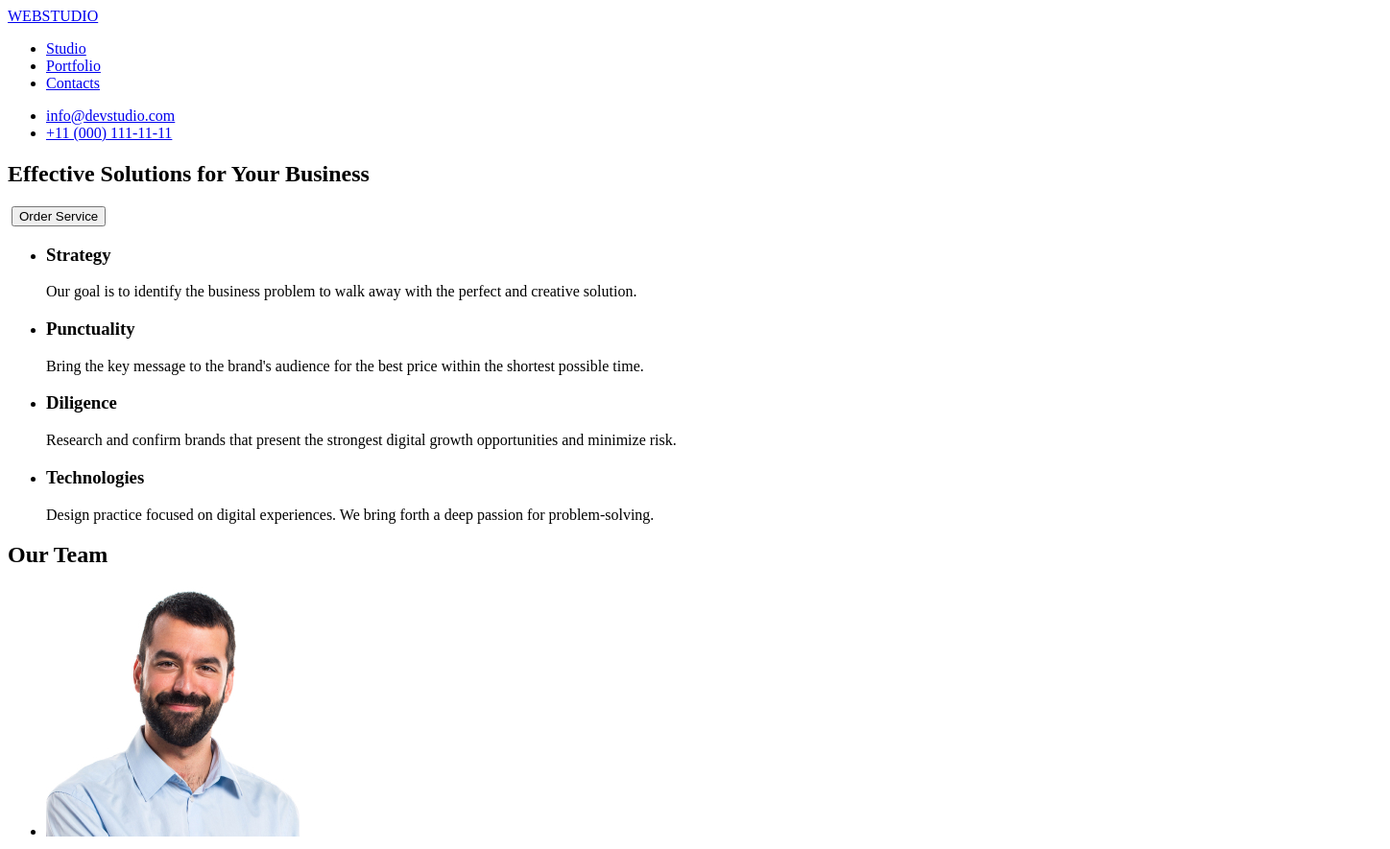
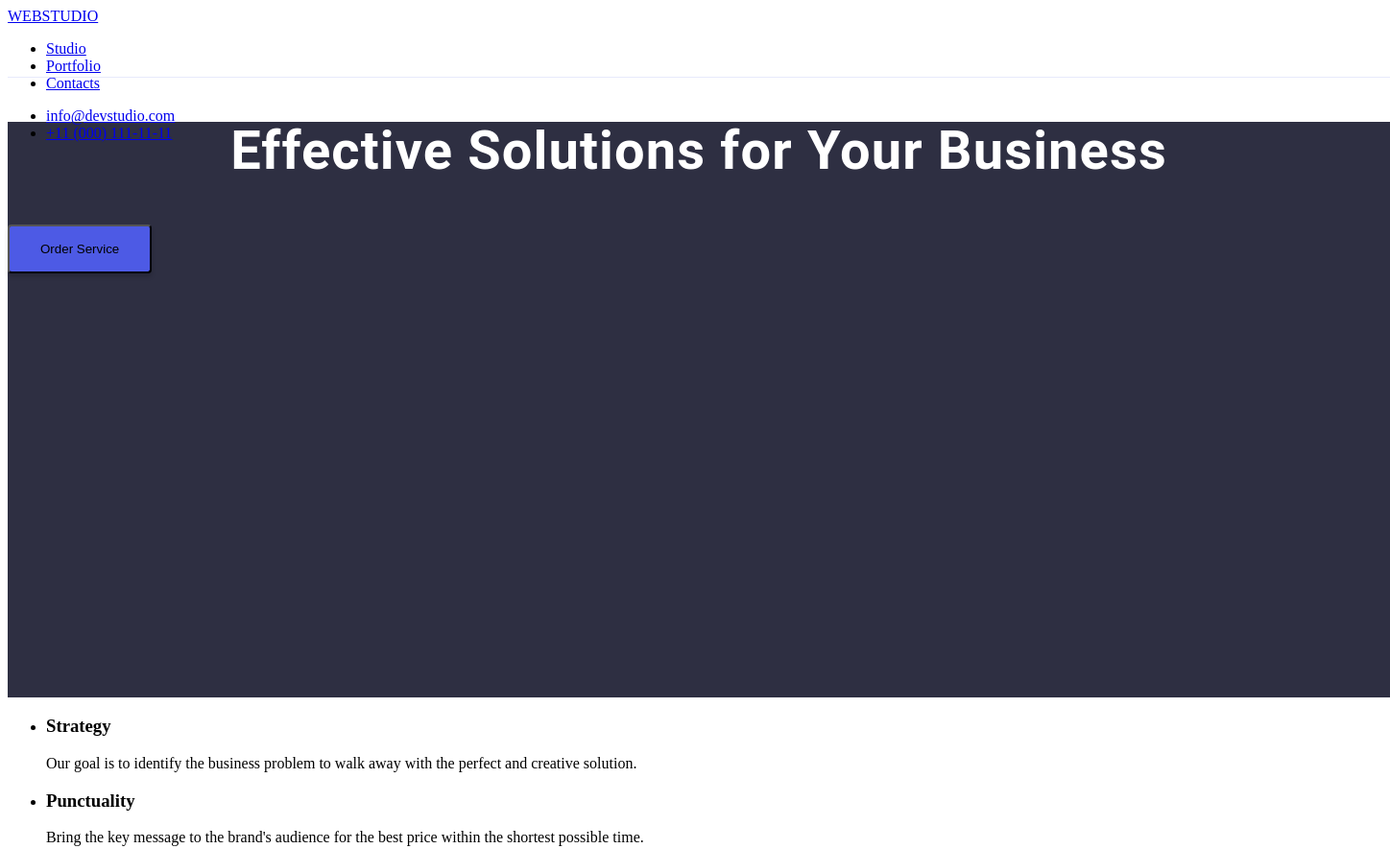
Before and after one commit to MiniailoKyrylo/goit-markup-hw-01, a plain HTML site: page index.html in a window 1280 px wide. Shown: the top 885 px of the page at 96% size, 1448 px wide, since content can reach past the window. Drawn offline with Linux system fonts and the light colour scheme.

Commit message:
Add style.css

```diff
--- a/index.html
+++ b/index.html
@@ -3,10 +3,12 @@
     <head>
         <meta charset="UTF-8">
         <meta name="viewport" content="width=device-width, initial-scale=1.0">
+        <link rel="stylesheet" href="style.css">
         <title>Document</title>
     </head>
     <body>
         <header>
+            <div class="header-all-block">
                 <!--Logo-->
                 <a href="/">WEBSTUDIO</a>
 
@@ -36,18 +38,18 @@
                         </li>
                     </ul>
                 </adress>
+            </div>
         </header>
 
         <main>
             <!--Banner-->
-            <section>
+            <section class="main-section-one">
                 <h1>Effective Solutions for Your Business</h1>
-                <img src="" alt="">
-                <button type="button">Order Service</button>
+                <button type="button" class="main-section-one-button">Order Service</button>
             </section>
 
             <!--Skills-->
-            <section>
+            <section class="main-section-two">
                 <ul>
                     <li>
                         <h3>Strategy</h3>
@@ -76,7 +78,7 @@
             </section>
 
             <!--Our-team-->
-            <section>
+            <section class="main-section-three">
                 <h2>Our Team</h2>
                 <ul>
                     <li>
--- /dev/null
+++ b/style.css
@@ -0,0 +1,74 @@
+header {
+    width: 1440px;
+    height: 72px;
+    margin-left: auto;
+    margin-right: auto;
+    flex-shrink: 0;
+    border-bottom: 1px solid var(--CORNFLOWER, #E7E9FC);
+    background: #FFF;
+}
+
+main {
+    width: 1440px;
+    height: 2060px;
+    margin-left: auto;
+    margin-right: auto;
+    background: #FFF;
+}
+
+footer {
+    width: 1440px;
+    height: 312px;
+    margin-left: auto;
+    margin-right: auto;
+    flex-shrink: 0;
+    background: #2E2F42;
+}
+
+.main-section-one {
+    width: 1440px;
+    height: 600px;
+    margin-left: auto;
+    margin-right: auto;
+    flex-shrink: 0;
+    background: #2E2F42;
+}
+
+.main-section-one-button {
+    display: inline-flex;
+    padding: 16px 32px;
+    align-items: flex-start;
+    gap: 10px;
+    border-radius: 4px;
+    background: var(--IRIS, #4D5AE5);
+    box-shadow: 0px 4px 4px 0px rgba(0, 0, 0, 0.15);
+}
+
+.main-section-two {
+    width: 1440px;
+    height: 600px;
+    margin-left: auto;
+    margin-right: auto;
+    flex-shrink: 0;
+    background: #FFF;#F4F4FD
+}
+
+.main-section-three {
+    width: 1440px;
+    height: 732px;
+    margin-left: auto;
+    margin-right: auto;
+    flex-shrink: 0;
+    background: #F4F4FD;
+}
+
+h1 {
+    color: #FFF;
+    text-align: center;
+    font-family: Roboto;
+    font-size: 56px;
+    font-style: normal;
+    font-weight: 700;
+    line-height: 60px; /* 107.143% */
+    letter-spacing: 1.12px;
+}
```
Lines whose indentation alone changed are shown as unchanged.
